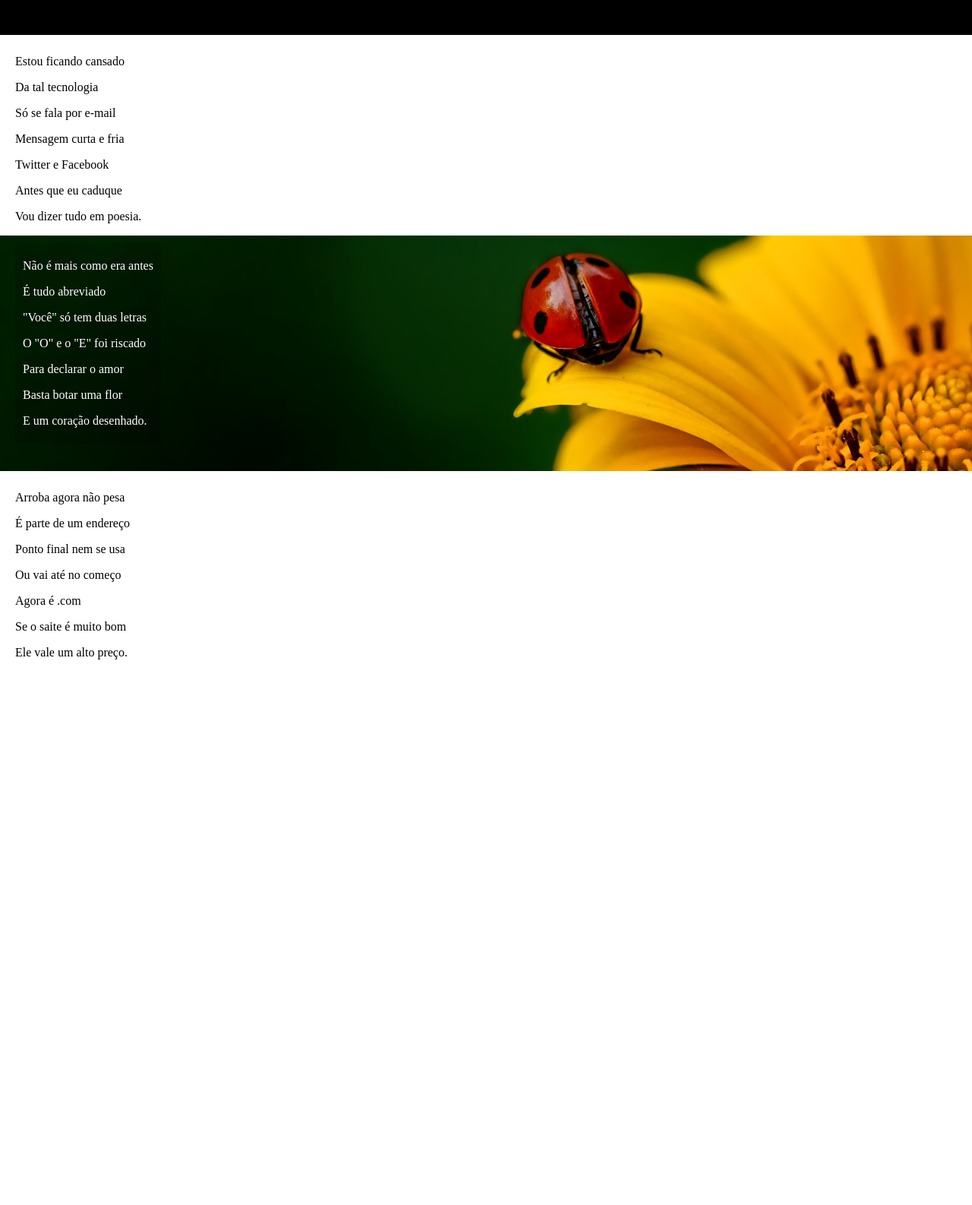
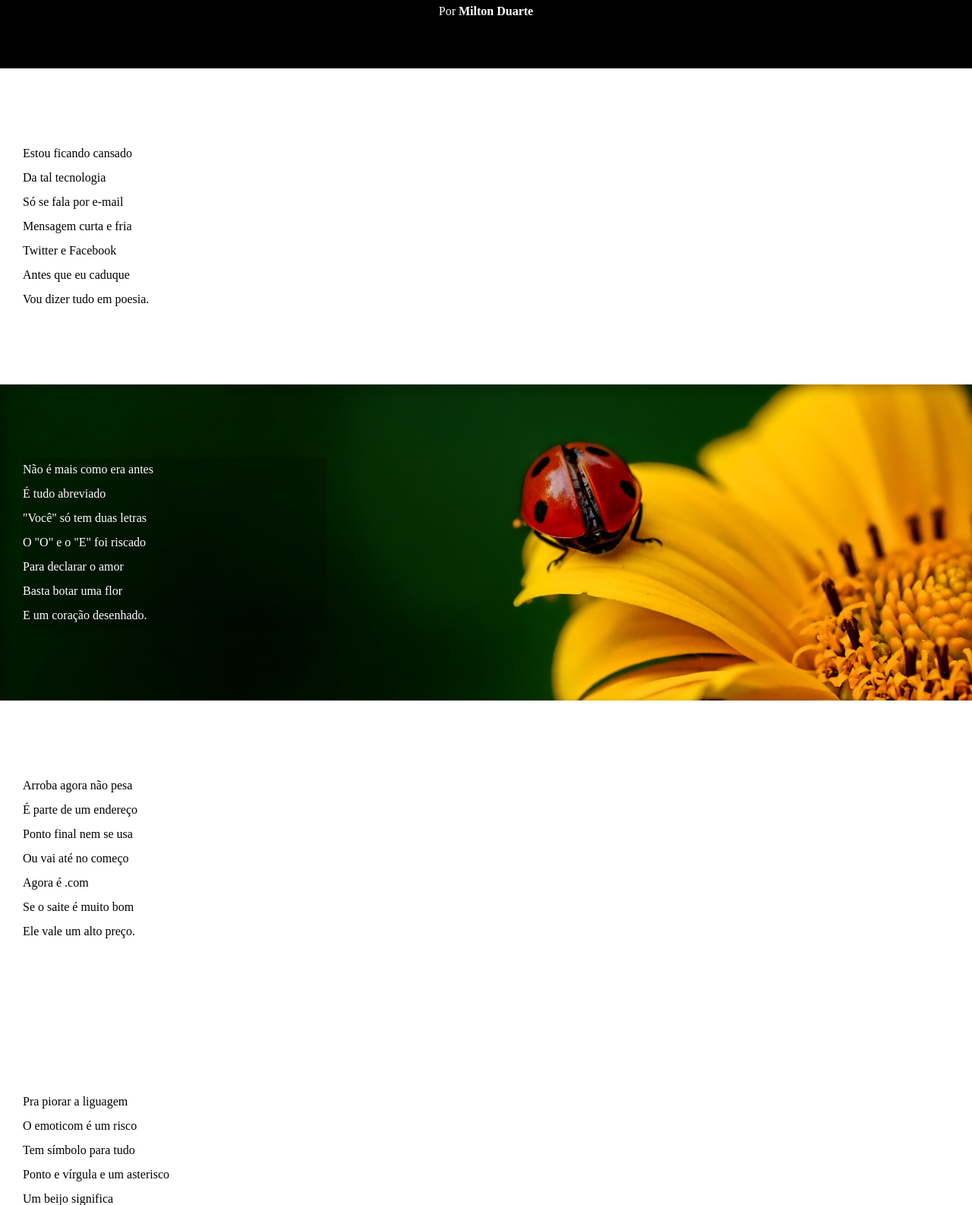
Before and after one commit to eduardoalvesc/html-css, a plain HTML site: page desafios/desafio 12/cordel.html in a window 1280 px wide. Shown: the part 124-1710 px from the top of the page at 76% size. Drawn offline with Linux system fonts and the light colour scheme; a web font is replaced by a local one.

Commit message:
mudanças

```diff
--- a/desafios/desafio 12/cordel.html
+++ b/desafios/desafio 12/cordel.html
@@ -7,80 +7,87 @@
     <link rel="stylesheet" href="style.css">
 </head>
 <body>
-    <header>
-        <div>
+    <header >
         <h1>Cordel Moderno</h1>
         <p>Por <a href="https://www.recantodasletras.com.br/poesias/3186743" target="_blank">Milton Duarte</a></p>
-        </div>
     </header>
-    <section>
-        <p>Estou ficando cansado</p>
-        <p>Da tal tecnologia</p>
-        <p>Só se fala por e-mail</p>
-        <p>Mensagem curta e fria</p>
-        <p>Twitter e Facebook</p>
-        <p>Antes que eu caduque</p>
-        <p>Vou dizer tudo em poesia.</p>
+    <section class="normal">
+        <p>
+            Estou ficando cansado  <br>
+            Da tal tecnologia <br>
+            Só se fala por e-mail <br>
+            Mensagem curta e fria <br>
+            Twitter e Facebook <br>
+            Antes que eu caduque <br>
+            Vou dizer tudo em poesia.
+        </p>
     </section>
-    <section id="imagem1">
-        <main>
-            <p>Não é mais como era antes</p>
-            <p>É tudo abreviado</p>
-            <p>"Você" só tem duas letras</p>
-            <p>O "O" e o "E" foi riscado</p>
-            <p>Para declarar o amor</p>
-            <p>Basta botar uma flor</p>
-            <p>E um coração desenhado.</p>
-        </main>
+    <section class="foto" id="ft1">
+            <p>
+                Não é mais como era antes <br>
+                É tudo abreviado <br>
+                "Você" só tem duas letras <br>
+                O "O" e o "E" foi riscado <br>
+                Para declarar o amor <br>
+                Basta botar uma flor <br>
+                E um coração desenhado.
+            </p>
     </section>
-        <section>
-            <p>Arroba agora não pesa</p>
-            <p>É parte de um endereço</p>
-            <p>Ponto final nem se usa</p>
-            <p>Ou vai até no começo</p>
-            <p>Agora é .com</p>
-            <p>Se o saite é muito bom</p>
-            <p>Ele vale um alto preço.</p>
+    <section class="normal">
+            <p>
+                Arroba agora não pesa <br>
+                É parte de um endereço <br>
+                Ponto final nem se usa <br>
+                Ou vai até no começo <br>
+                Agora é .com <br>
+                Se o saite é muito bom <br>
+                Ele vale um alto preço. <br>
+            </p>
     </section>
-
-        <section>
-            <p>Pra piorar a liguagem</p>
-            <p>O emoticom é um risco</p>
-            <p>Tem símbolo para tudo</p>
-            <p>Ponto e vírgula e um asterisco</p>
-            <p>Um beijo significa</p>
-            <p>Pra entender como fica</p>
-            <p>Decifre esse rabisco.</p>
+    <section class="normal">
+            <p>
+                Pra piorar a liguagem <br>
+                O emoticom é um risco <br>
+                Tem símbolo para tudo <br>
+                Ponto e vírgula e um asterisco <br>
+                Um beijo significa <br>
+                Pra entender como fica <br>
+                Decifre esse rabisco.
+            </p>
     </section>
-    <section id="imagem2">
-        <main>
-            <p>Tenho saudade das cartas</p>
-            <p>Escritas com a própria mão</p>
-            <p>Mandava no mês de Junho</p>
-            <p>Só chegava no Verão</p>
-            <p>Mas matava a saudade</p>
-            <p>Era texto de verdade</p>
-            <p>Nas linhas do coração.</p>
-        </main>
+    <section class="foto" id="ft2">
+            <p>
+                Tenho saudade das cartas <br>
+                Escritas com a própria mão <br>
+                Mandava no mês de Junho <br>
+                Só chegava no Verão <br>
+                Mas matava a saudade <br>
+                Era texto de verdade <br>
+                Nas linhas do coração. <br>
+            </p>
     </section>
-        <section>
-            <p>Agora, escrevo e envio</p>
-            <p>Chegando na mesma hora</p>
-            <p>Mas quando vou prosear</p>
-            <p>A pessoa foi embora</p>
-            <p>Abriu outro aplicativo</p>
-            <p>O mundo ficou cativo</p>
-            <p>Da tecnologia do agora</p>.
+    <section class="normal">
+            <p>
+                Agora, escrevo e envio <br>
+                Chegando na mesma hora <br>
+                Mas quando vou prosear <br>
+                A pessoa foi embora <br>
+                Abriu outro aplicativo <br>
+                O mundo ficou cativo <br>
+                Da tecnologia do agora <br>
+            </p>
     </section>
-        <section>
-            <p>Felizmente, pra orar</p>
-            <p>Não precisa de internet</p>
-            <p>Deus escuta todo mundo</p>
-            <p>Se quiser, faça esse teste</p>
-            <p>Dois pontos são dois joelhos</p>
-            <p>Seus lábios são aparelhos</p>
-            <p>Deixe que Deus interprete.</p>
+    <section class="normal">
+            <p>
+                Felizmente, pra orar <br>
+                Não precisa de internet <br>
+                Deus escuta todo mundo <br>
+                Se quiser, faça esse teste <br>
+                Dois pontos são dois joelhos <br>
+                Seus lábios são aparelhos <br>
+                Deixe que Deus interprete. <br>
+            </p>
     </section>
-
+    <footer><p>Desenevolvido por <a href="https://github.com/eduardoalvesc" target="_blank">Eduardo Alves</a></p></footer>
 </body>
 </html>
--- a/desafios/desafio 12/style.css
+++ b/desafios/desafio 12/style.css
@@ -1,55 +1,65 @@
 @charset 'UTF-8';
+
+@import url('https://fonts.googleapis.com/css2?family=Press+Start+2P&family=Roboto:ital,wght@0,100..900;1,100..900&family=Special+Gothic+Expanded+One&family=Sriracha&display=swap');
+
+:root {
+    --fonte1: Verdana, Geneva, Tahoma, sans-serif;
+    --fonte2: "Special Gothic Expanded One", sans-serif;
+}
 
 body {
     margin: 0px;
     padding: 0px;
+    background-color: black;
 }
 header {
-    position: relative;
     background-color: black;
     color: white;
-    height: 170px;
+    text-align: center;
 }
-header > div {
-    position: absolute;
-    justify-self: center;
-    left: 50%;
-    top: 50%;
-    transform: translate(-50%, -50%);
+header > h1 {
+    padding-top: 50px;
+    font-variant: small-caps;
+    font-family: var(--fonte2);
 }
-
-header > div > p > a {
+header > p {
+    padding-bottom: 50px;
+}
+a {
     color: white;
     text-decoration: none;
     font-weight: bold;
 }
-header > div > p {
-    justify-self: center;
+section {
+    padding-top: 10vh;
+    padding-bottom: 10vh;
+    padding-left: 30px;
+    line-height: 2em;
 }
-section {
-    padding: 10px 0px 0px 20px;
-    max-width: 100%;
-    max-height: 100%;
+section.normal {
+    background-color: white;
+    color: black;
 }
-#imagem1 {
-    background-image: url('imagens/background001.jpg');
-    background-position: center center ;
-    background-repeat: no-repeat;
+section.foto {
+    background-color: aquamarine;
+    color: white;
     background-size: cover;
     background-attachment: fixed;
-    height: 300px;
+    box-shadow: inset 5px 5px 15px 0px rgba(0, 0, 0, 0.288);
 }
-#imagem2 {
+section.foto > p {
+    background-color: rgba(0, 0, 0, 0.164);
+    width: 400px;
+}
+section#ft1 {
+    background-image: url('imagens/background001.jpg');
+    background-position: right center;
+}
+section#ft2 {
     background-image: url('imagens/background002.jpg');
-    background-position: center center ;
-    background-repeat: no-repeat;
-    background-size: cover;
-    background-attachment: fixed;
 }
-main {
-    background-color: rgba(0, 0, 0, 0.178);
+footer {
+    background-color: black;
     color: white;
-    width: max-content;
-    padding: 5px 10px;
-
+    text-align: center;
 }
```
Lines whose indentation alone changed are shown as unchanged.
